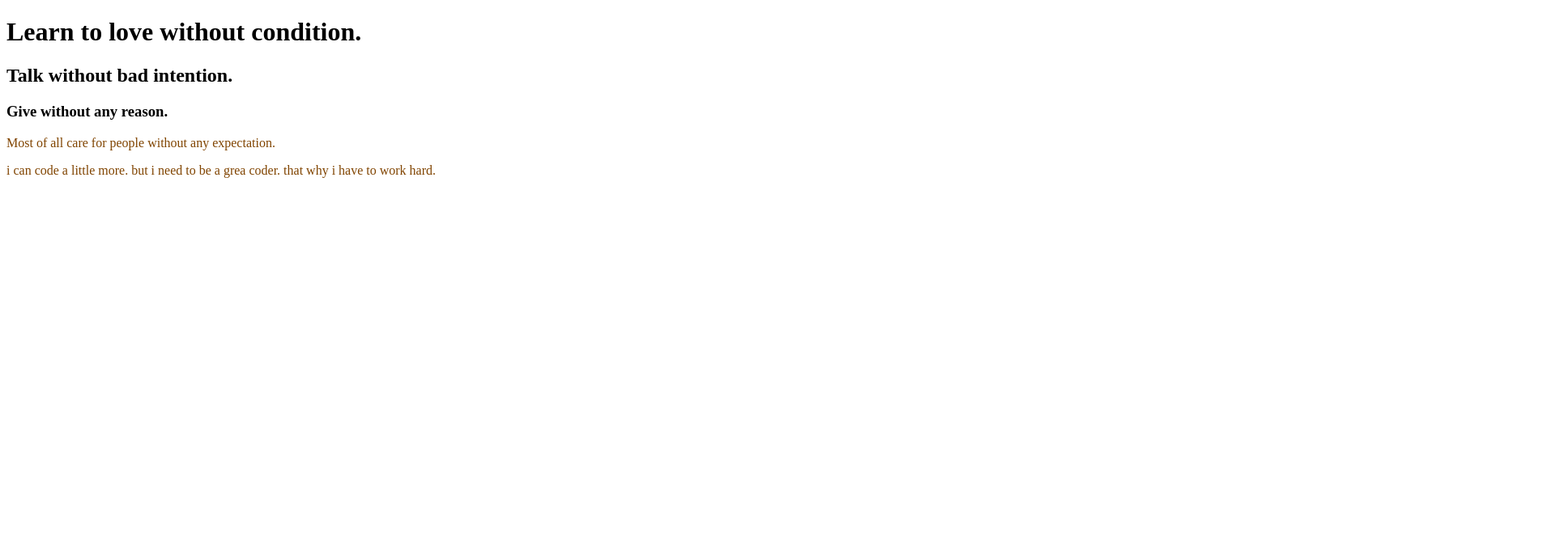
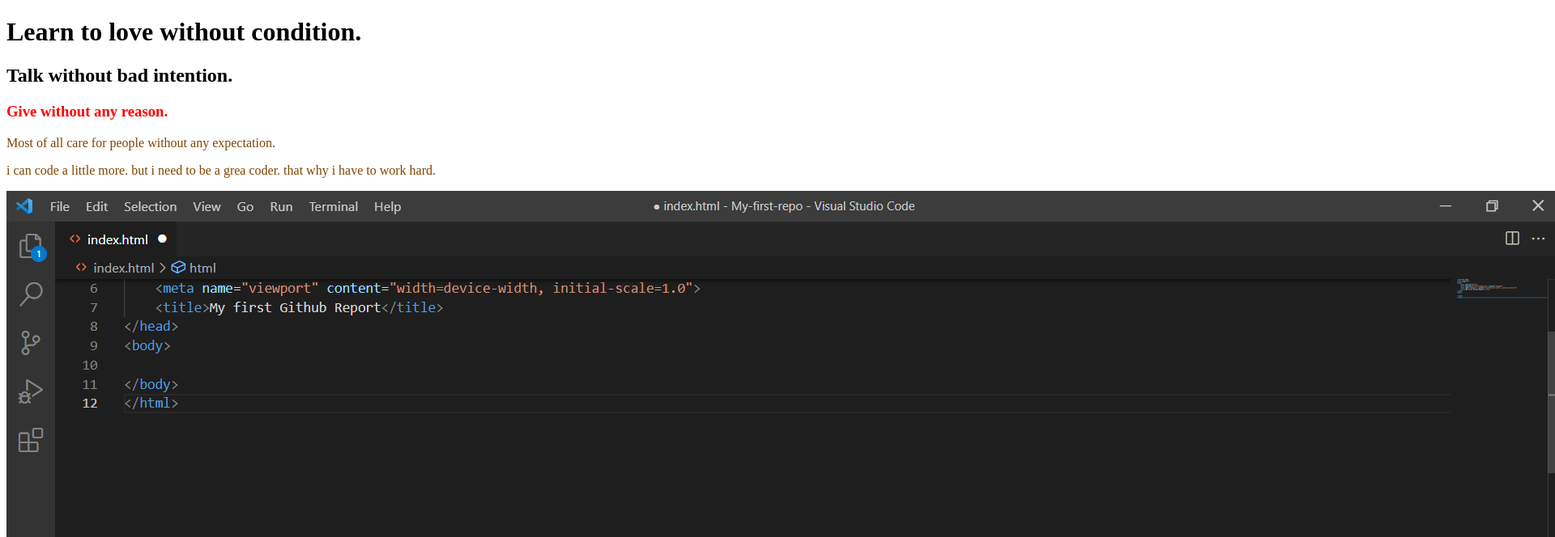
Before and after one commit to touhiduzzaman1/my-book-repo, a plain HTML site: page index.html in a window 1280 px wide. Shown: the top 664 px of the page at 81% size, 1920 px wide, since content can reach past the window. Drawn offline with Linux system fonts and the light colour scheme.

Commit message:
added img

```diff
--- a/index.html
+++ b/index.html
@@ -13,5 +13,6 @@
     <h3>Give without any reason.</h3>
     <p>Most of all care for people without any expectation.</p>
     <p>i can code a little more. but i need to be a grea coder. that why i have to work hard.</p>
+    <img src="Screenshot (3).png" alt="">
 </body>
 </html>
--- a/style.css
+++ b/style.css
@@ -4,3 +4,6 @@ p{
 h1{
     backgroun-color:orange;
 }
+h3{
+    color:red;
+}
```
Also changed, not shown: Screenshot (3).png (added), Screenshot (4).png (added).
